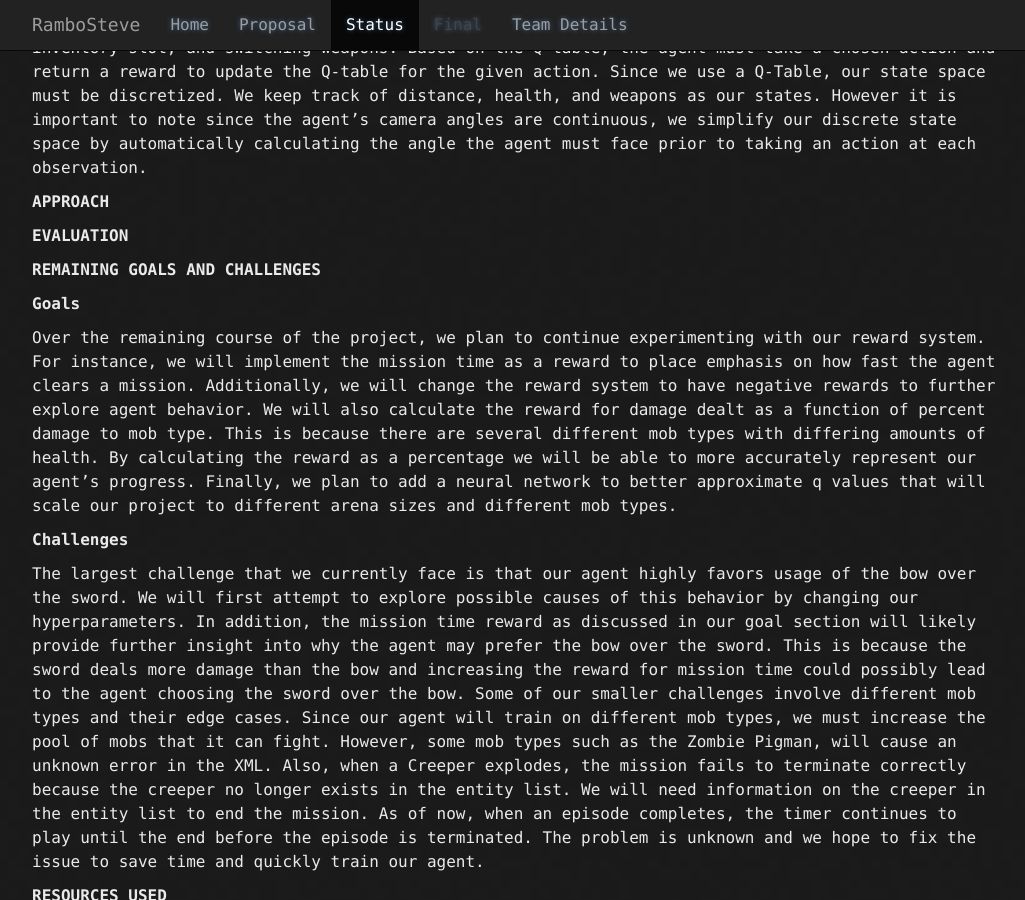
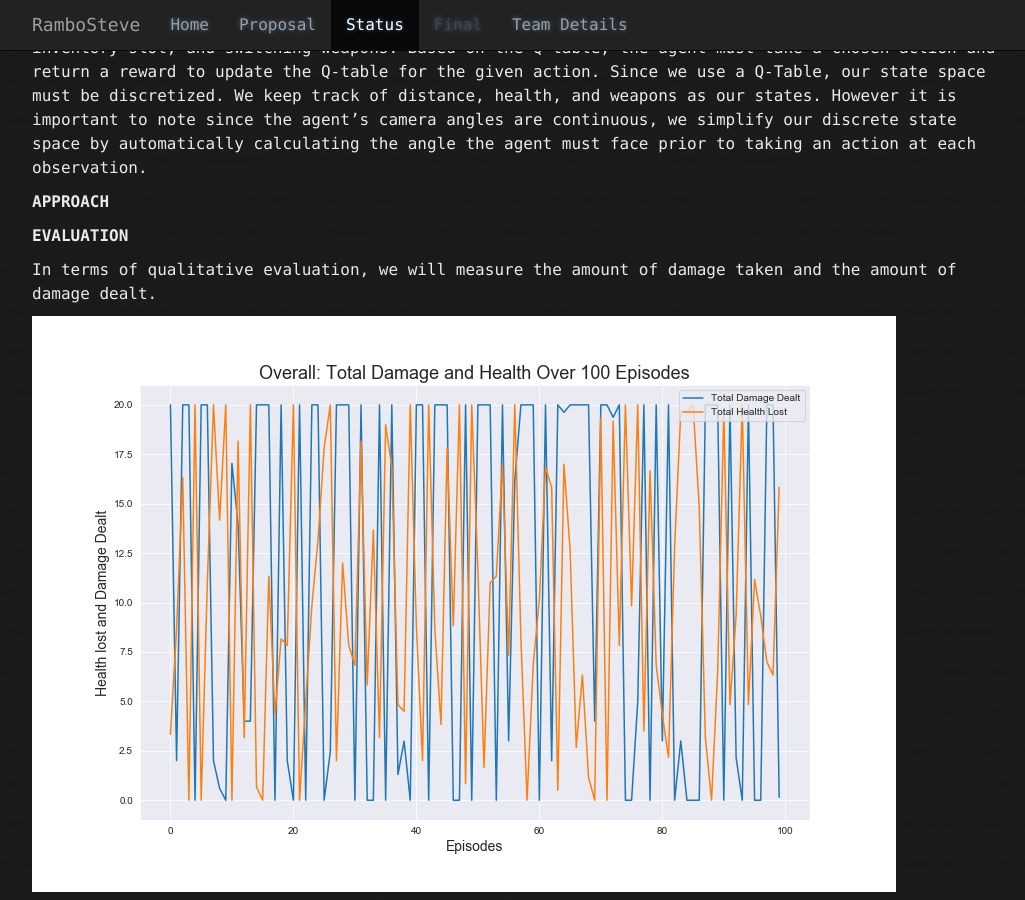
Before and after one commit to rlee97/RamboSteve, a Jekyll site: the page built from docs/status.md, in a window 1280 px wide and 900 px high, scrolled down 306 px. Shown: the whole window, without its empty margins (123-1148 px from the left). Built offline with Jekyll 4.4.1, drawn with Linux system fonts in a browser that asks for light colours.

Commit message:
check png

```diff
--- a/docs/status.md
+++ b/docs/status.md
@@ -10,6 +10,10 @@ Project RamboSteve aims to teach an AI agent to efficiently use a sword and bow
 **APPROACH**
 
 **EVALUATION**
+
+In terms of qualitative evaluation, we will measure the amount of damage taken and the amount of damage dealt.
+
+![alt text](https://raw.githubusercontent.com/rlee97/RamboSteve/master/graphs/Overall_health_damage.png)
 
 **REMAINING GOALS AND CHALLENGES**
 
```
